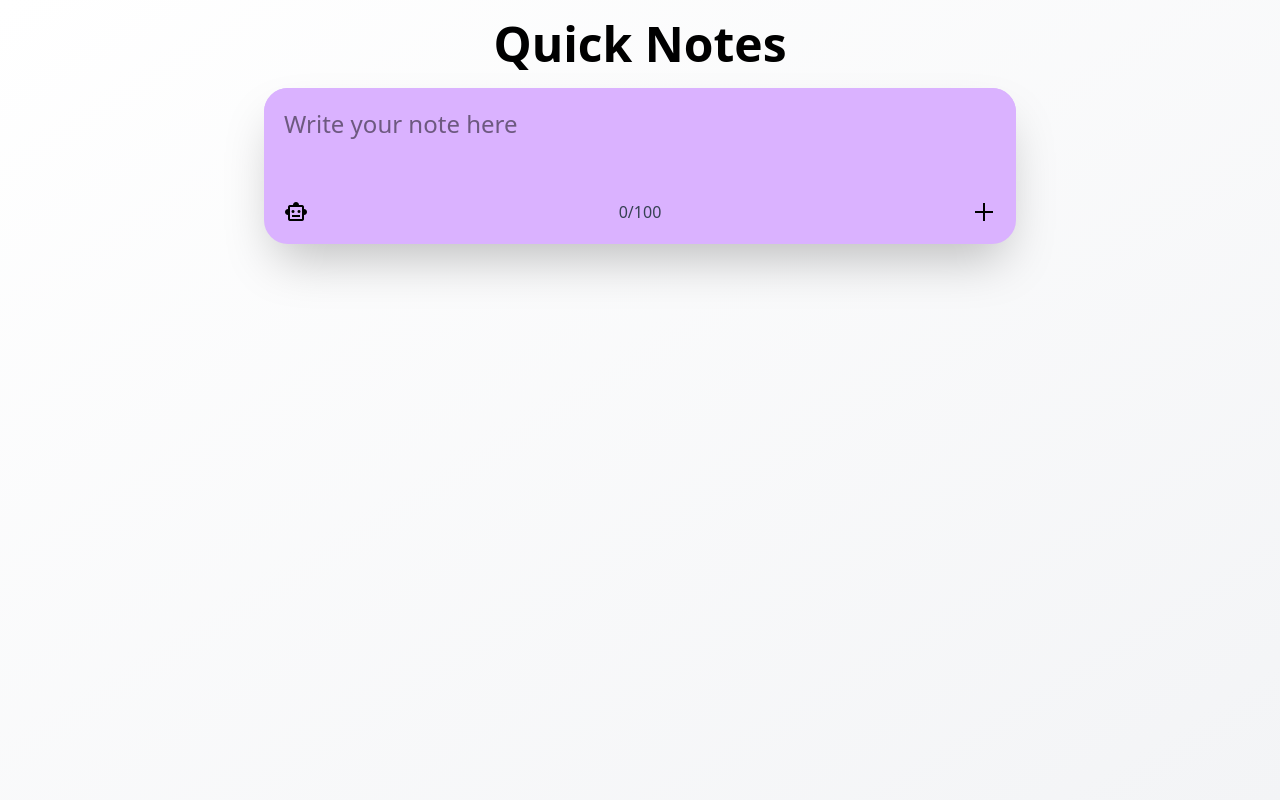
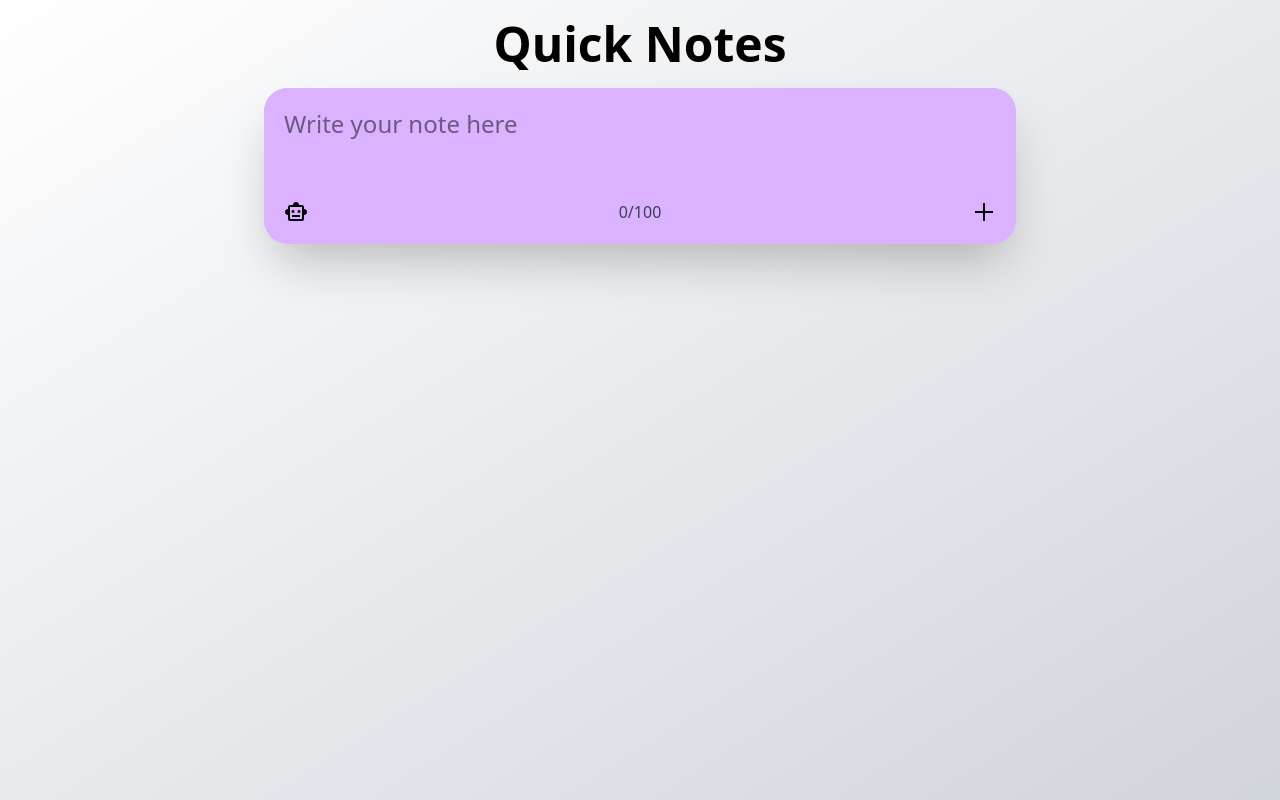
Before and after one commit to vedantparasharr/QuickNotes, a React (Vite) app in the folder frontend/: page / in a window 1280 px wide. Built offline with nearby package versions, Linux system fonts and the light colour scheme.

Commit message:
Configure frontend and backend according to deploy links

```diff
--- a/frontend/src/App.jsx
+++ b/frontend/src/App.jsx
@@ -26,7 +26,7 @@ function App() {
 
 
   return (
-    <main className="min-h-screen bg-linear-to-br from-white to-gray-100 p-5">
+    <main className="min-h-screen bg-linear-to-br from-white to-gray-300 p-5">
       <h1 className="font-semibold text-center text-5xl mx-12 mb-5">Quick Notes</h1>
 
       <div className="max-w-3xl mx-auto mb-10 px-2">
--- a/frontend/src/components/AddNote.jsx
+++ b/frontend/src/components/AddNote.jsx
@@ -52,10 +52,7 @@ const AddNote = ({ setNotes, text, setText, isEditing, setIsEditing, noteId, set
         try {
             setLoading(true);
 
-            const res = await axios.post("http://localhost:3000/api/complete", {
-                text
-            });
-
+            const res = await axios.post("https://quicknotes-backend.onrender.com/api/complete", { text });
             const improved = res.data.choices[0].message.content;
             setText(improved);
 
```
Also changed, not shown: 2 other files (tests, documents, lock files or other folders).
